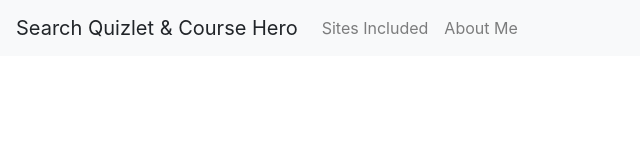
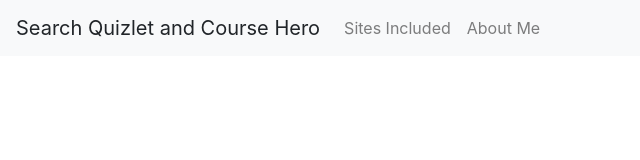
Before and after one commit to tonnamb/search-quizlet, a plain HTML site: page index.html in a window 1280 px wide. Shown: the whole page, without its empty margins (0-640 px from the left). Drawn offline with nearby package versions, Linux system fonts and the light colour scheme.

Commit message:
Remove and symbol

```diff
--- a/index.html
+++ b/index.html
@@ -6,7 +6,7 @@
   <meta http-equiv="X-UA-Compatible" content="ie=edge">
   <meta name="description" content="">
   <meta name="author" content="">
-  <title>Search Quizlet & Course Hero</title>
+  <title>Search Quizlet and Course Hero</title>
   <link href="https://stackpath.bootstrapcdn.com/bootstrap/4.1.1/css/bootstrap.min.css" rel="stylesheet" integrity="sha384-WskhaSGFgHYWDcbwN70/dfYBj47jz9qbsMId/iRN3ewGhXQFZCSftd1LZCfmhktB"
     crossorigin="anonymous">
   <!-- Global site tag (gtag.js) - Google Analytics -->
@@ -21,7 +21,7 @@
 </head>
 <body>
   <nav class="navbar navbar-expand-lg navbar-light bg-light">
-    <a class="navbar-brand">Search Quizlet & Course Hero</a>
+    <a class="navbar-brand">Search Quizlet and Course Hero</a>
     <button class="navbar-toggler" type="button" data-toggle="collapse" data-target="#navbarText" aria-controls="navbarText"
       aria-expanded="false" aria-label="Toggle navigation">
       <span class="navbar-toggler-icon"></span>
```
